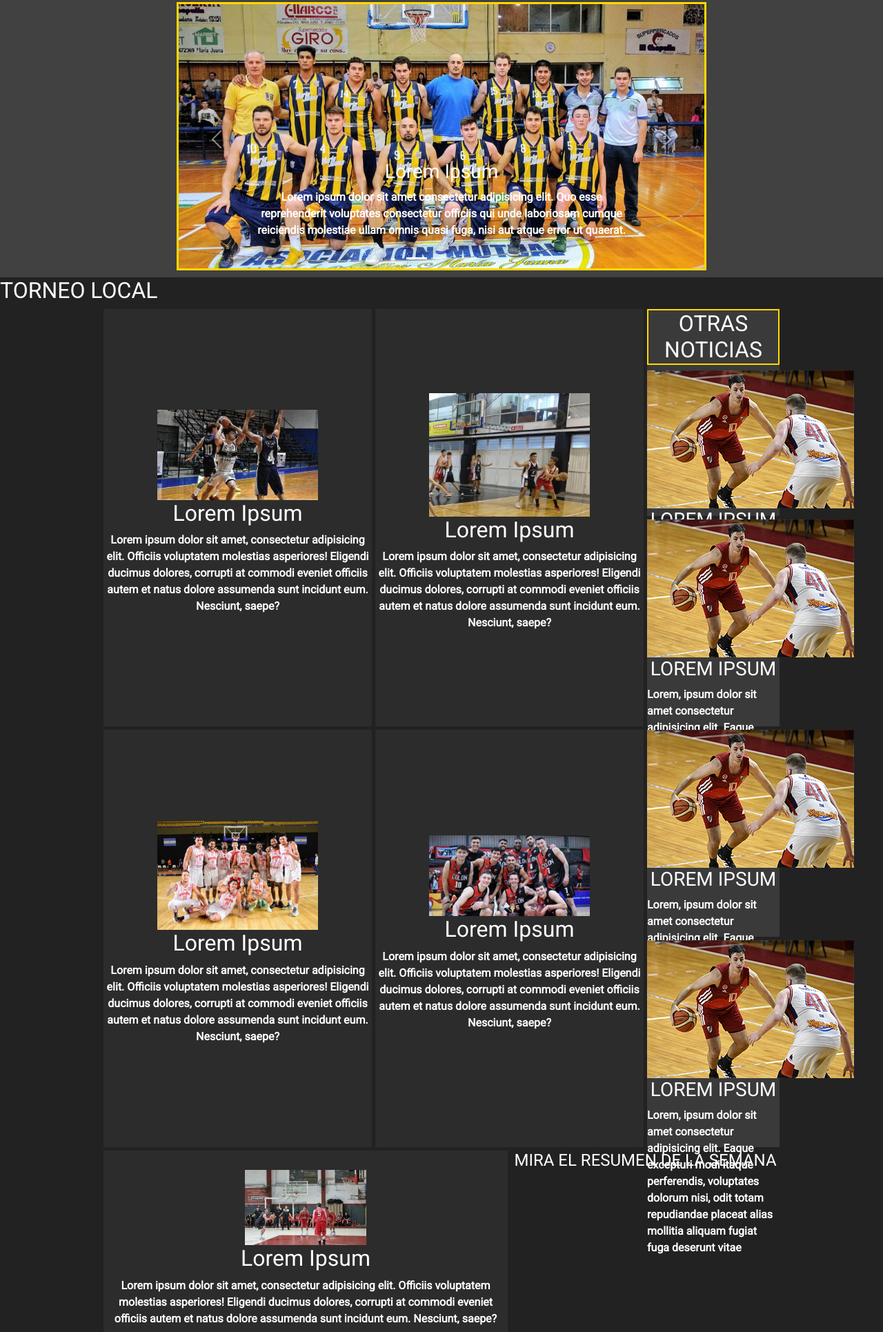
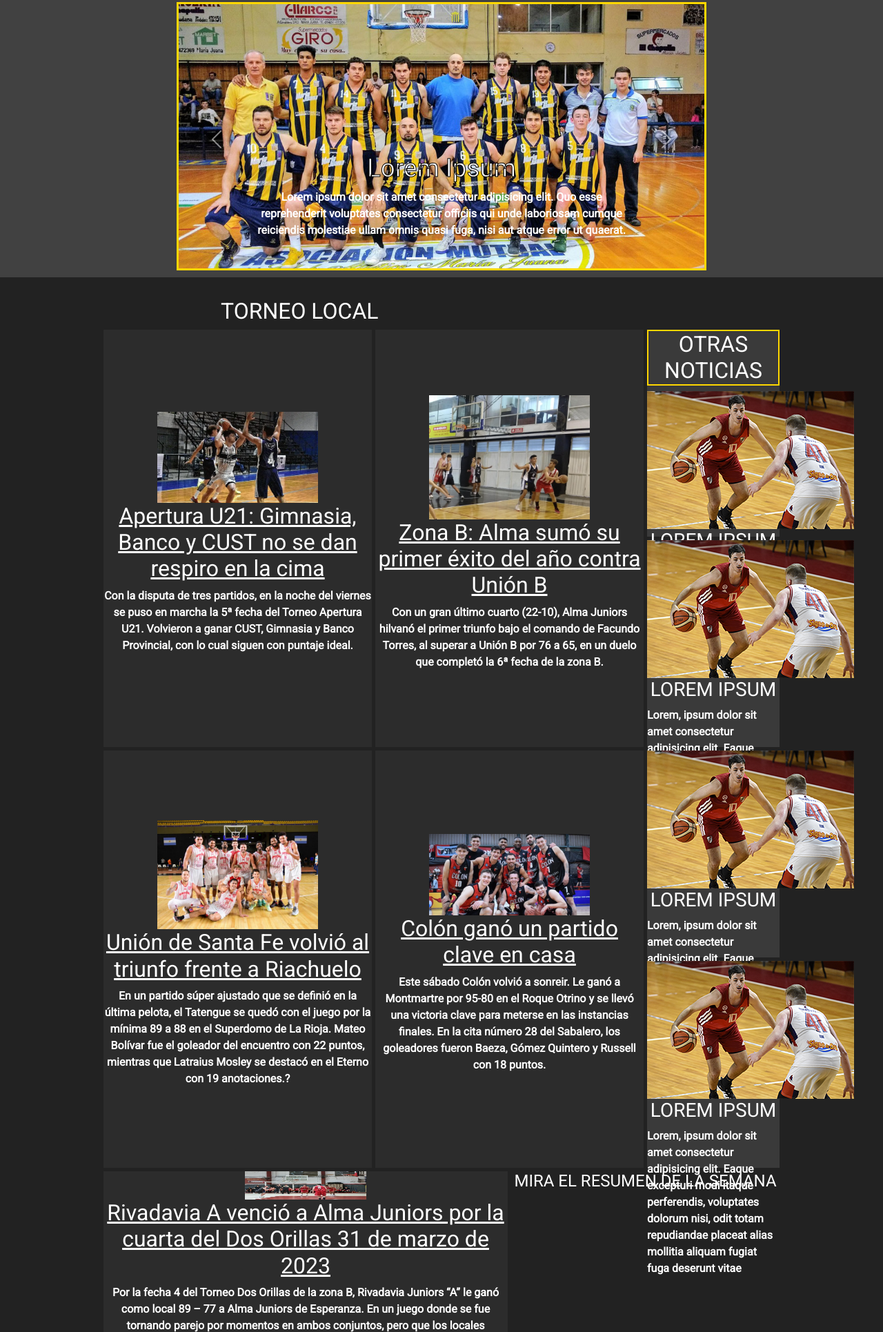
Before and after one commit to MatiSalomon/PreEntrega3_Salomon, a website: page paginas/local.html in a window 1280 px wide. Shown: the part 199-2130 px from the top of the page at 69% size. Drawn offline with nearby package versions, Linux system fonts and the light colour scheme; grey boxes are pictures that could not be loaded.

Commit message:
agregando contorno a palabras

```diff
--- a/paginas/local.html
+++ b/paginas/local.html
@@ -55,21 +55,21 @@
         <div class="carousel-item active">
           <img src="../img/headers/local/local1.jpg" class="d-block w-100" alt="...">
           <div class="carousel-caption d-none d-md-block">
-            <h3>Lorem Ipsum</h3>
+            <h2 class="texto-borde">Lorem Ipsum</h2>
             <p>Lorem ipsum dolor sit amet consectetur adipisicing elit. Quo esse reprehenderit voluptates consectetur officiis qui unde laboriosam cumque reiciendis molestiae ullam omnis quasi fuga, nisi aut atque error ut quaerat.</p>
           </div>
         </div>
         <div class="carousel-item">
           <img src="../img/headers/local/local2.webp" class="d-block w-100" alt="...">
           <div class="carousel-caption d-none d-md-block">
-            <h3>Lorem Ipsum</h3>
-            <p>Lorem ipsum dolor, sit amet consectetur adipisicing elit. Ratione maiores illo nam exercitationem ipsum id voluptatem veniam hic qui maxime provident aliquam doloremque autem incidunt saepe voluptatum dicta, eveniet ipsa.</p>
+            <h2 class="texto-borde">Unión visita a Peñarol con la necesidad de sumar para no llegar condicionado a Boedo</h2>
+            <p>Este martes la Liga Local ofrecerá apenas un juego en su programación y el mismo contará con mucho en juego para los dos equipos que estarán cara a cara.</p>
           </div>
         </div>
         <div class="carousel-item">
           <img src="../img/headers/local/local3.webp" class="d-block w-100" alt="...">
           <div class="carousel-caption d-none d-md-block">
-            <h3>Lorem Ipsum</h3>
+            <h2 class="texto-borde">Lorem Ipsum</h2>
             <p>Lorem ipsum dolor sit amet consectetur adipisicing elit. Voluptatum iusto amet, beatae sed error ducimus perferendis consequuntur maiores quam? Sit sapiente magnam nemo amet adipisci impedit quos atque, nobis pariatur.</p>
           </div>
         </div>
@@ -91,36 +91,37 @@
     <section class="bg-gris noticia1 ">
       <img src="../img/section/Local/local1.webp" alt="noticia 1">
       <div>
-        <h2>Lorem Ipsum</h2>
-        <p>Lorem ipsum dolor sit amet, consectetur adipisicing elit. Officiis voluptatem molestias asperiores! Eligendi ducimus dolores, corrupti at commodi eveniet officiis autem et natus dolore assumenda sunt incidunt eum. Nesciunt, saepe?</p>
+        <h2>Apertura U21: Gimnasia, Banco y CUST no se dan respiro en la cima</h2>
+        <p>Con la disputa de tres partidos, en la noche del viernes se puso en marcha la 5ª fecha del Torneo Apertura U21. Volvieron a ganar CUST, Gimnasia y Banco Provincial, con lo cual siguen con puntaje ideal.</p>
       </div>
     </section>
     <section class="bg-gris noticia2 ">
       <img src="../img/section/Local/local2.webp" alt="noticia 2">
       <div>
-        <h2>Lorem Ipsum</h2>
-        <p>Lorem ipsum dolor sit amet, consectetur adipisicing elit. Officiis voluptatem molestias asperiores! Eligendi ducimus dolores, corrupti at commodi eveniet officiis autem et natus dolore assumenda sunt incidunt eum. Nesciunt, saepe?</p>
+        <h2>Zona B: Alma sumó su primer éxito del año contra Unión B</h2>
+        <p>Con un gran último cuarto (22-10), Alma Juniors hilvanó el primer triunfo bajo el comando de Facundo Torres, al superar a Unión B por 76 a 65, en un duelo que completó la 6ª fecha de la zona B.</p>
       </div>
     </section>
     <section class="bg-gris noticia3 ">
       <img src="../img/section/Local/local3.webp" alt="noticia 3">
       <div>
-        <h2>Lorem Ipsum</h2>
-        <p>Lorem ipsum dolor sit amet, consectetur adipisicing elit. Officiis voluptatem molestias asperiores! Eligendi ducimus dolores, corrupti at commodi eveniet officiis autem et natus dolore assumenda sunt incidunt eum. Nesciunt, saepe?</p>
+        <h2>Unión de Santa Fe volvió al triunfo frente a Riachuelo</h2>
+        <p>En un partido súper ajustado que se definió en la última pelota, el Tatengue se quedó con el juego por la mínima 89 a 88 en el Superdomo de La Rioja. Mateo Bolívar fue el goleador del encuentro con 22 puntos, mientras que Latraius Mosley se destacó en el Eterno con 19 anotaciones.?</p>
       </div>
     </section>
     <section class="bg-gris noticia4 ">
       <img src="../img/section/Local/local4.webp" alt="noticia 4">
       <div>
-        <h2>Lorem Ipsum</h2>
-        <p>Lorem ipsum dolor sit amet, consectetur adipisicing elit. Officiis voluptatem molestias asperiores! Eligendi ducimus dolores, corrupti at commodi eveniet officiis autem et natus dolore assumenda sunt incidunt eum. Nesciunt, saepe?</p>
+        <h2>Colón ganó un partido clave en casa</h2>
+        <p>Este sábado Colón volvió a sonreir. Le ganó a Montmartre por 95-80 en el Roque Otrino y se llevó una victoria clave para meterse en las instancias finales. En la cita número 28 del Sabalero, los goleadores fueron Baeza, Gómez Quintero y Russell con 18 puntos.</p>
       </div>
     </section>
     <section class="bg-gris noticia5">
       <img src="../img/section/Local/local5.webp" alt=" noticia 5">
     <div>
-      <h2>Lorem Ipsum</h2>
-      <p>Lorem ipsum dolor sit amet, consectetur adipisicing elit. Officiis voluptatem molestias asperiores! Eligendi ducimus dolores, corrupti at commodi eveniet officiis autem et natus dolore assumenda sunt incidunt eum. Nesciunt, saepe?</p>
+      <h2>Rivadavia A venció a Alma Juniors por la cuarta del Dos Orillas
+        31 de marzo de 2023</h2>
+      <p>Por la fecha 4 del Torneo Dos Orillas de la zona B, Rivadavia Juniors “A” le ganó como local 89 – 77 a Alma Juniors de Esperanza. En un juego donde se fue tornando parejo por momentos en ambos conjuntos, pero que los locales empezaron a construir la ventaja a partir del tercer cuarto en adelante, pudiendo sacar algo más.</p>
     </div>
     </section>
 
--- a/scss/_breakpoints.scss
+++ b/scss/_breakpoints.scss
@@ -571,13 +571,20 @@
                     height: 250px;
                     margin-left: 5px;
                 }
+                h2{
+                    text-align: center;
+                    text-decoration: underline;
+                }
+                p{
+                    margin-left: 5px;
+                }
             }
             article{
                 h2{
                     border: solid 2px $primaryColor;
                     &:hover{
-                        background-color: gold;
-                        color: black;
+                        background-color:$primaryColor;
+                        color: $secondaryColor;
                     }
                 }
             }
@@ -588,7 +595,7 @@
                 overflow: hidden;
             }
             .border-video{
-                border: solid 2px gold;
+                border: solid 2px $primaryColor;
                 border-radius: 3px;
             }
             .googleCalendar{
@@ -605,6 +612,19 @@
                 width: 100%;
                 height: 100%;
             }
+        }
+        .torneo-ofi{
+            margin-left: 320px;
+            margin-top: 30px;
+            &:hover{
+                color: $primaryColor;
+            }
+        }
+
+        .texto-borde{
+            -webkit-text-stroke: 1px $secondaryColor;
+            color: $colorletter;
+            font-size: $textLg;
         }
         /* END Pagina principal */
 
@@ -629,6 +649,7 @@
                 }
                 h2{
                     text-align: center;
+                    text-decoration: underline;
                 }
                 p{
                     text-align: center;
@@ -665,6 +686,11 @@
             .c-border{
                 border: 2px solid $primaryColor;
             }
+        }
+        .texto-borde{
+            -webkit-text-stroke: 1px $secondaryColor;
+            color: $colorletter;
+            font-size: $textLg;
         }
 
 
@@ -773,5 +799,10 @@
             }
         }
     }
+    .texto-borde{
+        -webkit-text-stroke: 1px $secondaryColor;
+        color: $colorletter;
+        font-size: $textLg;
+    }
         /* END Pagina Local */
         /* end MQ Desktop */
```
Also changed, not shown: index.html (+8 -7 lines), paginas/internacional.html (+3 -3 lines), paginas/nacional.html (+3 -3 lines), css/main.css, img/headers/destacado/destacada3.webp (added), img/headers/destacado/destacado3.webp (deleted).
